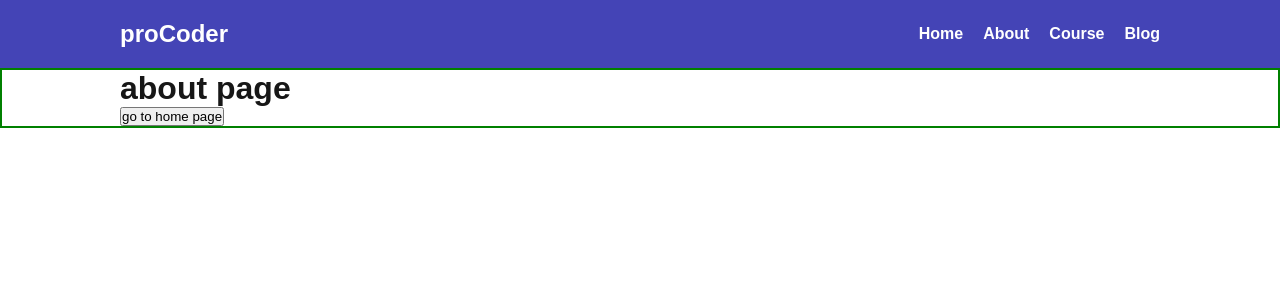
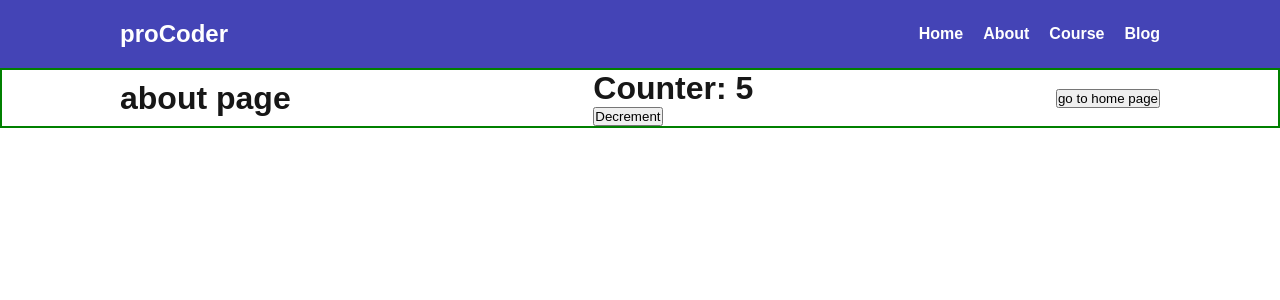
Before and after one commit to coder8820/Nextjs, a Next.js app in the folder first-app/: page /about in a window 1280 px wide. Shown: the top 300 px of the page. Built offline with nearby package versions, Linux system fonts and the light colour scheme.

Commit message:
counter page created

```diff
--- /dev/null
+++ b/first-app/src/Components/Counter.jsx
@@ -0,0 +1,22 @@
+"use client";
+
+import { useEffect, useState } from "react";
+
+export default function Counter() {
+  const [counter, setCounter] = useState(0);
+  useEffect(() => {
+    const interval = setInterval(() => {
+      setCounter((prev) => prev + 1);
+    }, 1000);
+    return () => clearInterval(interval);
+  }, [counter]);
+  const handleClick = () => {
+    setCounter(counter - 1);
+  };
+  return (
+    <div>
+      <h1>Counter: {counter}</h1>
+      <button onClick={handleClick}>Decrement</button>
+    </div>
+  );
+}
--- a/first-app/src/app/about/page.jsx
+++ b/first-app/src/app/about/page.jsx
@@ -1,14 +1,14 @@
+import Counter from "@/Components/Counter";
 import Link from "next/link";
 
 export default function about() {
   return (
     <main>
-      <div>
-        <h1>about page</h1>
-        <button>
-          <Link href="/">go to home page</Link>
-        </button>
-      </div>
+      <h1>about page</h1>
+      <Counter />
+      <button>
+        <Link href="/">go to home page</Link>
+      </button>
     </main>
   );
 }
```
